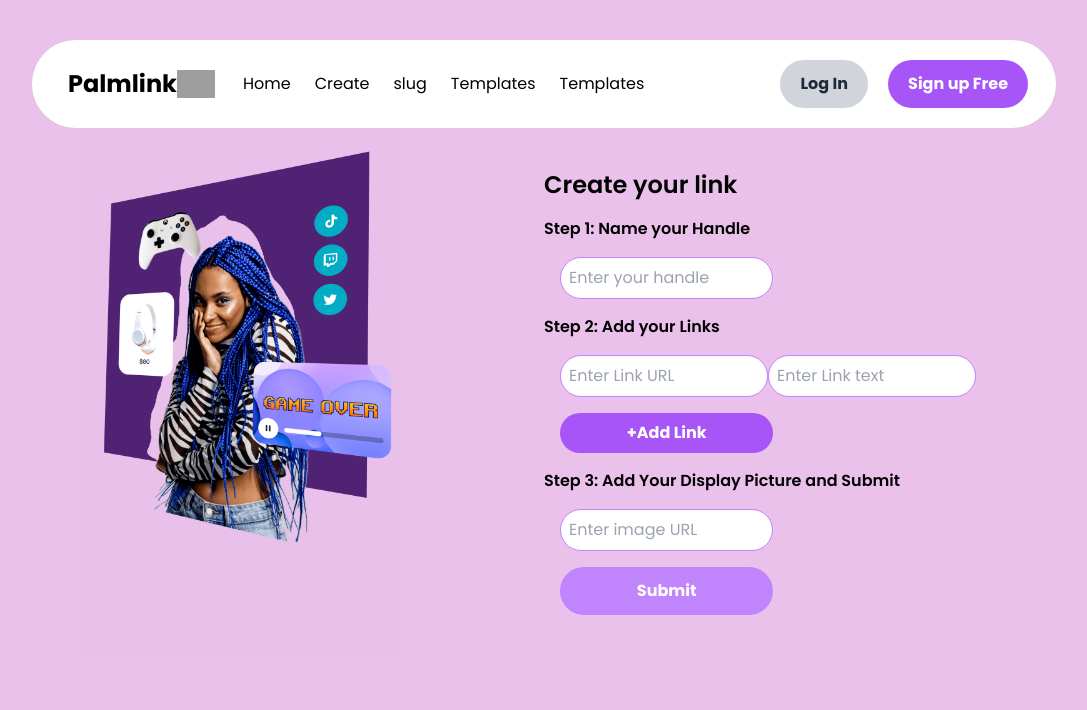
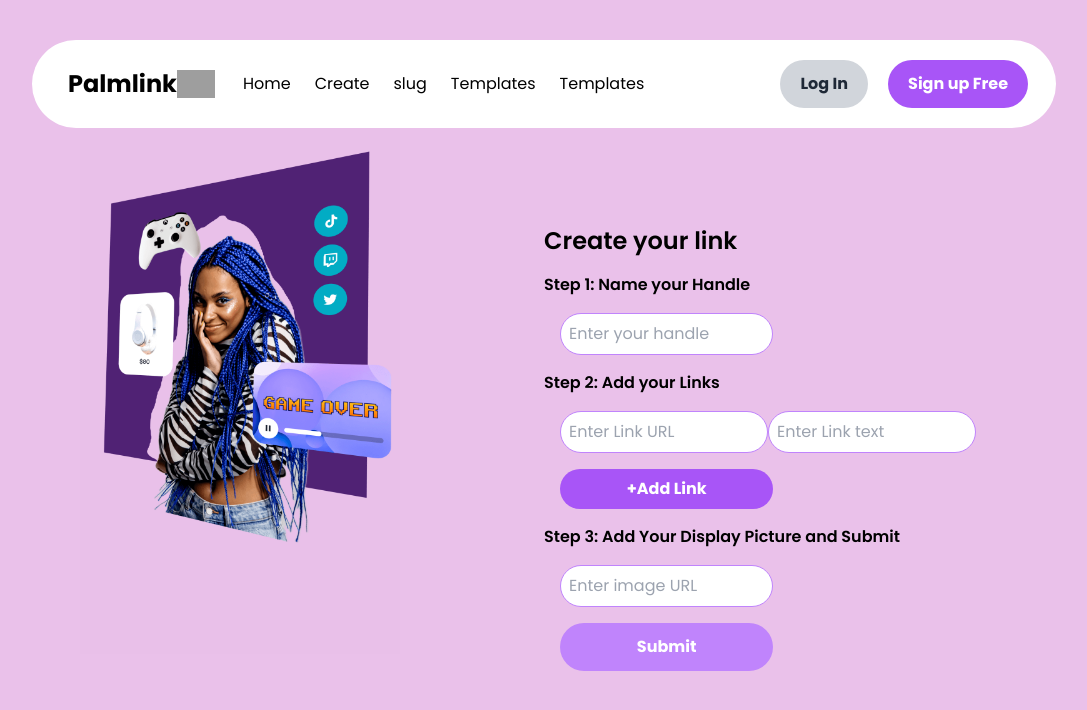
Before and after one commit to kumail-ahmad/myLink, a Next.js app: page /generate in a window 1280 px wide. Shown: the top 710 px of the page, without its empty margins (96-1183 px from the left). Built offline with nearby package versions, Linux system fonts and the light colour scheme; grey boxes are pictures that could not be loaded.

Commit message:
improved UI

```diff
--- a/app/[handle]/page.js
+++ b/app/[handle]/page.js
@@ -24,7 +24,7 @@ export default async function Page({ params }) {
         width={170}
         className="rounded-full border-4 border-white shadow-lg"
       />
-      <span className="font-bold">@{item.handle}</span>
+      <span className="font-bold text-xl">@{item.handle}</span>
       </div>
     </div>
   );
--- a/app/components/Navbar.js
+++ b/app/components/Navbar.js
@@ -1,8 +1,14 @@
+"use client";
 import React from "react";
 import Image from "next/image";
 import Link from "next/link";
+import { usePathname } from "next/navigation";
 const Navbar = () => {
+  const pathname = usePathname();
+  const showNavbar = ["/", "/generate"].includes(pathname);
   return (
+    <>
+      {showNavbar && (
         <div className="container">
           <nav className="bg-white w-[80vw] flex justify-between fixed top-10 right-[10vw] rounded-full p-5 px-7 ">
             <div className="logo&clickables flex items-center gap-3">
@@ -30,7 +36,9 @@ const Navbar = () => {
                     <li className="hover:bg-gray-300 p-2 rounded"> Create</li>
                   </Link>
 
-              <Link href="withphoto"><li className="hover:bg-gray-300 p-2 rounded">slug</li></Link>
+                  <Link href="withphoto">
+                    <li className="hover:bg-gray-300 p-2 rounded">slug</li>
+                  </Link>
                   <li className="hover:bg-gray-300 p-2 rounded">Templates</li>
                   <li className="hover:bg-gray-300 p-2 rounded">Templates</li>
                 </ul>
@@ -46,6 +54,8 @@ const Navbar = () => {
             </div>
           </nav>
         </div>
+      )}
+    </>
   );
 };
 
--- a/app/generate/page.js
+++ b/app/generate/page.js
@@ -65,7 +65,7 @@ const Generate = () => {
         <Image alt="image" src="/generate.png" width={320} height={320} />
       </div>
 
-      <div className="inputs flex flex-col justify-center gap-4">
+      <div className="inputs flex flex-col justify-center gap-4  mt-28">
         <p className="font-poppins font-semibold text-2xl">Create your link</p>
 
         <h1 className="font-semibold">Step 1: Name your Handle</h1>
```
Lines whose indentation alone changed are shown as unchanged.
